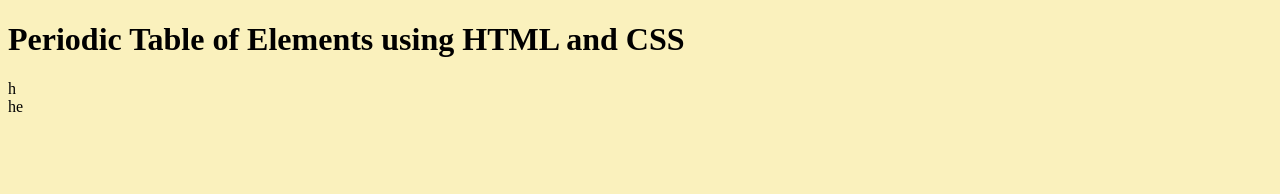
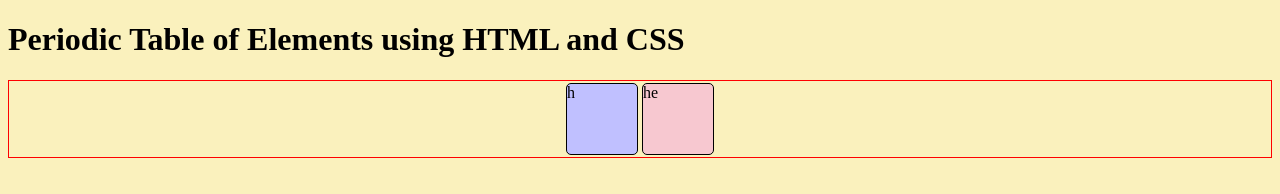
Before and after one commit to teki-gakusha24/element-table, a plain HTML site: page index.html in a window 1280 px wide. Drawn offline with Linux system fonts and the light colour scheme.

Commit message:
add layout + design in row 1

```diff
--- a/style.css
+++ b/style.css
@@ -1,3 +1,30 @@
 body {
     background: rgb(250, 241, 189);
 }
+
+.wrapper {
+    border: 1px solid red;
+    display: flex;
+    justify-content: center;
+}
+.box {
+    box-sizing: border-box;
+    height: 4.5rem;
+    width: 4.5rem;
+    border: 1px solid black;
+    border-radius: 5px;
+    margin: 2px;
+}
+
+.hel {
+    display: flex;
+    justify-self: flex-end;
+}
+
+.gases {
+    background: rgb(247, 200, 208);
+}
+
+.nonmetal {
+    background: rgb(192, 192, 255);
+}
```
